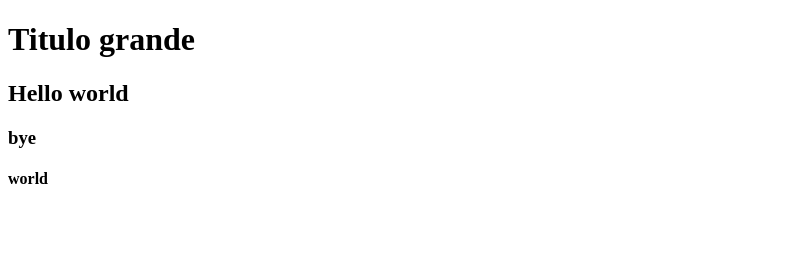
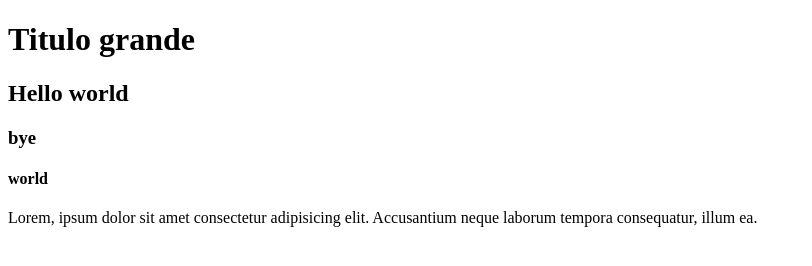
Before and after one commit to faguilarv/tutoria, a plain HTML site: page basura.html in a window 1280 px wide. Shown: the whole page, without its empty margins (0-812 px from the left). Drawn offline with Linux system fonts and the light colour scheme.

Commit message:
otro de basura

```diff
--- a/basura.html
+++ b/basura.html
@@ -11,5 +11,6 @@
    <h2>Hello world</h2>
    <h3>bye</h3>
    <h4>world</h4>
+   <p>Lorem, ipsum dolor sit amet consectetur adipisicing elit. Accusantium neque laborum tempora consequatur, illum ea.</p>
 </body>
 </html>
```
